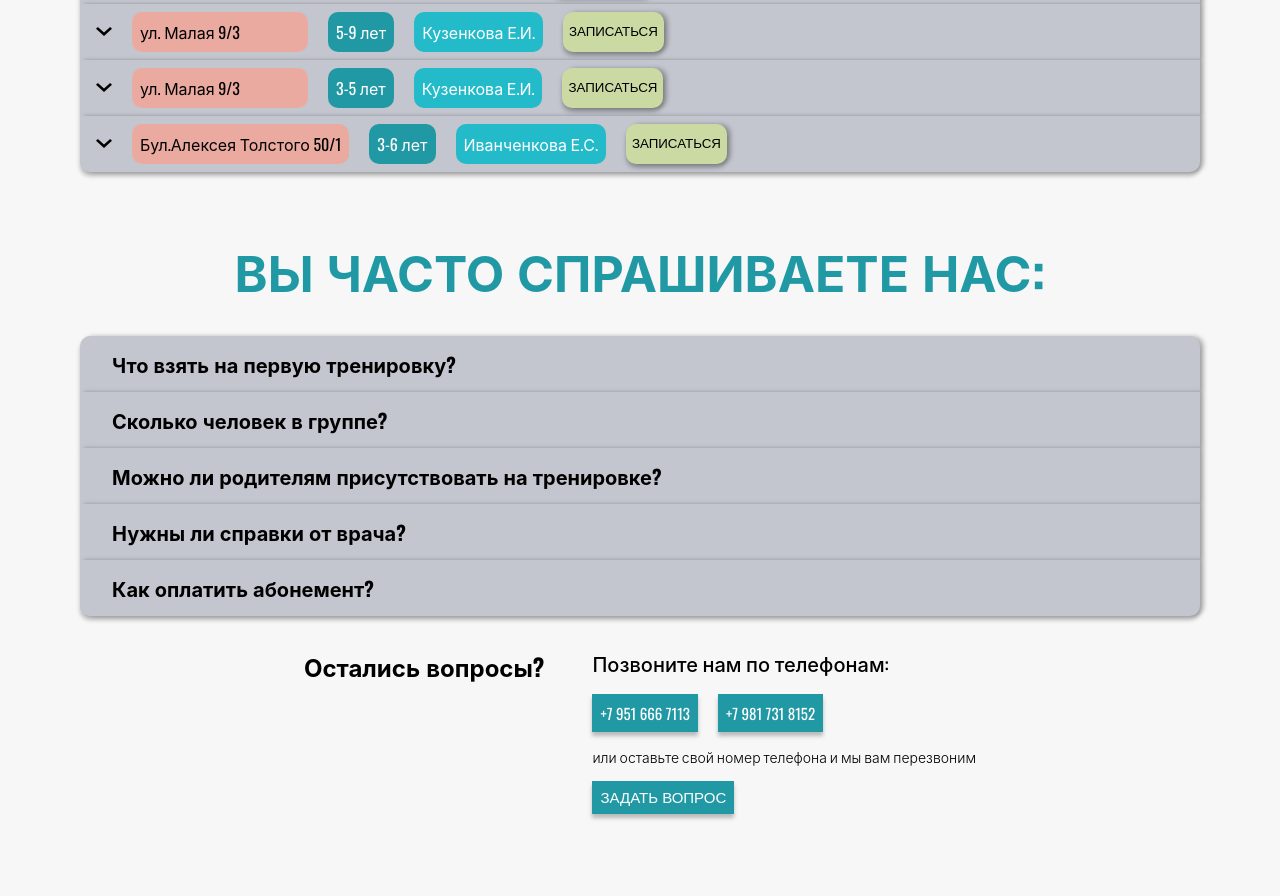
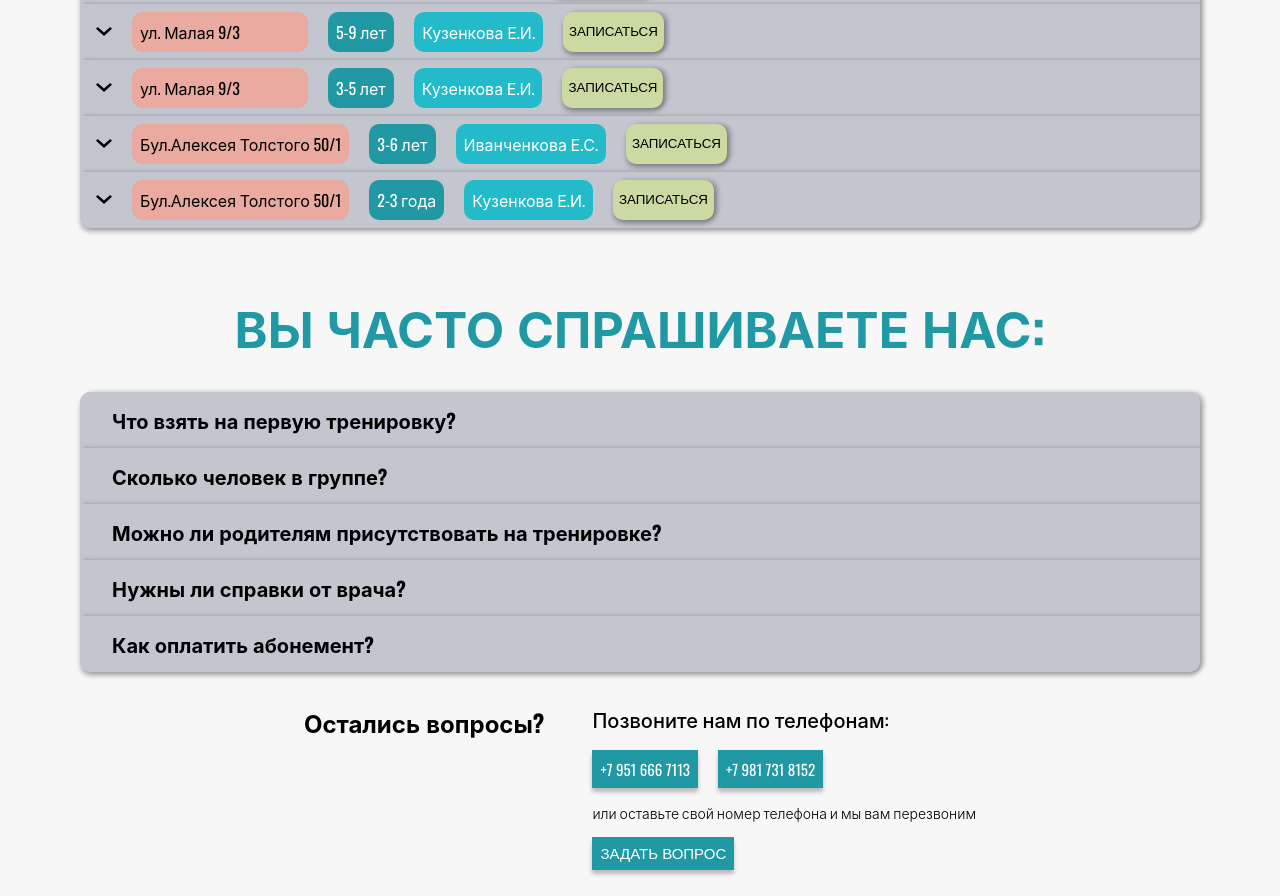
Before and after one commit to SFuwka/olymp, a Next.js app: page / in a window 1280 px wide. Shown: the part 3180-4076 px from the top of the page. Built offline with nearby package versions, Linux system fonts and the light colour scheme.

Commit message:
new schedule

```diff
--- a/components/schedule/Schedule.tsx
+++ b/components/schedule/Schedule.tsx
@@ -110,6 +110,23 @@ const npGroups = [
       }
     ],
     coach: 'Иванченкова Е.С.',
+    isRecruiting: 'идет набор'
+  },
+  {
+    id: 'np7',
+    adress: 'Бул.Алексея Толстого 50/1',
+    age: '2-3 года',
+    daysAndTime:[
+      {
+        day: 'вторник',
+        time: <Time time='10001030' />
+      },
+      {
+        day: 'Пятница',
+        time: <Time time='10001030' />
+      }
+    ],
+    coach: 'Кузенкова Е.И.',
     isRecruiting: 'идет набор'
   }
 ]
```
